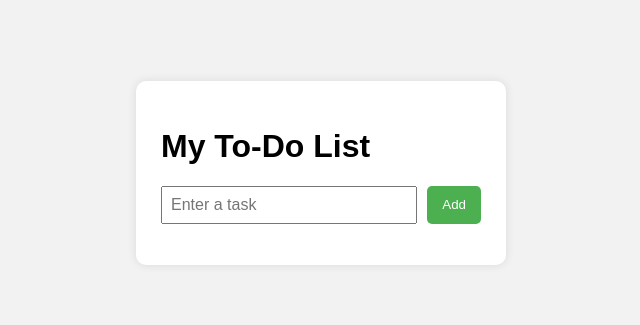
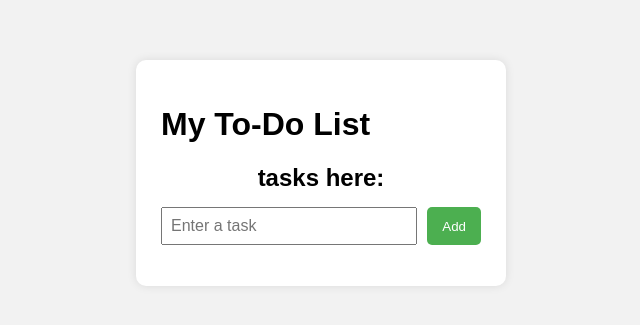
Before and after one commit to jannatzaman/jenkins, a plain HTML site: page index.html in a window 1280 px wide. Shown: the part 235-560 px from the top of the page, without its empty margins (319-959 px from the left). Drawn offline with Linux system fonts and the light colour scheme.

Commit message:
Add header for tasks in to-do list
Added a header for tasks in the to-do list.

```diff
--- a/index.html
+++ b/index.html
@@ -10,6 +10,7 @@
 
     <div class="todo-container">
         <h1>My To-Do List</h1>
+        <h2>tasks here: </h2>
 
 
 
```
